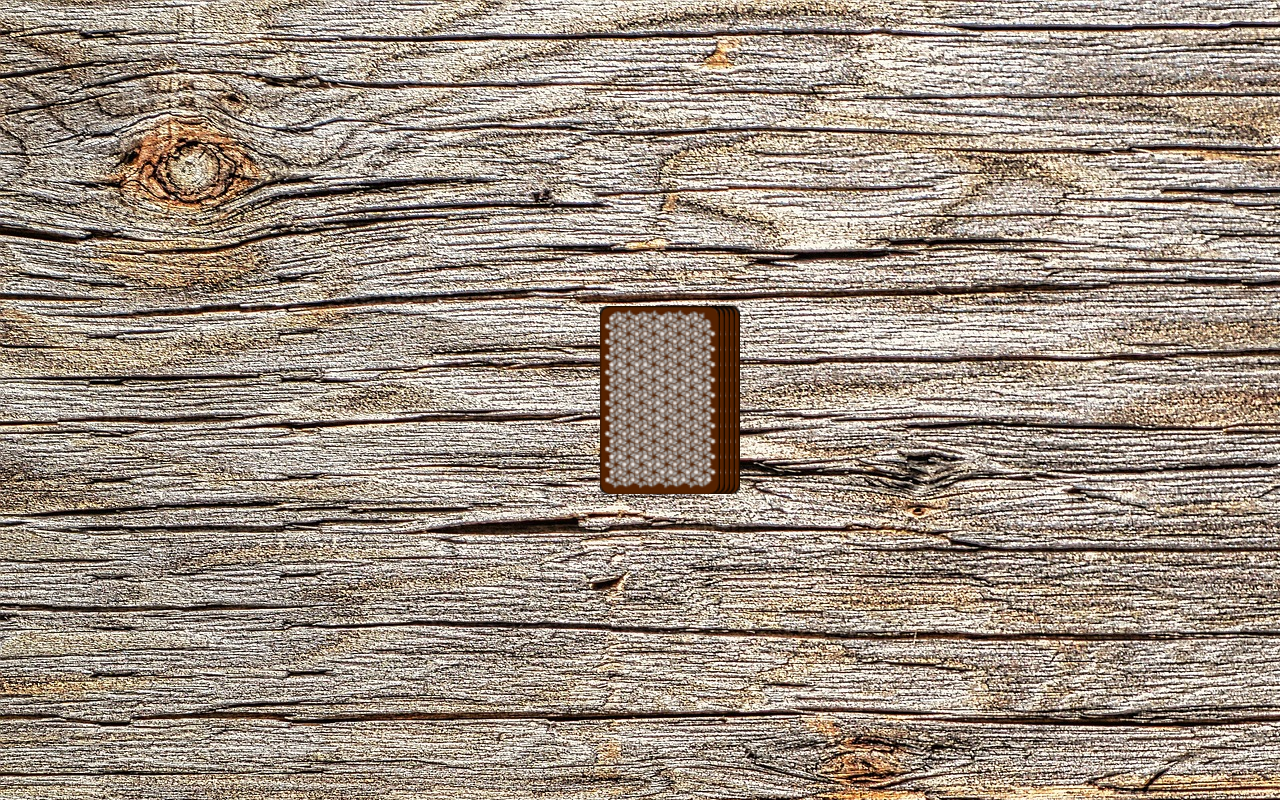
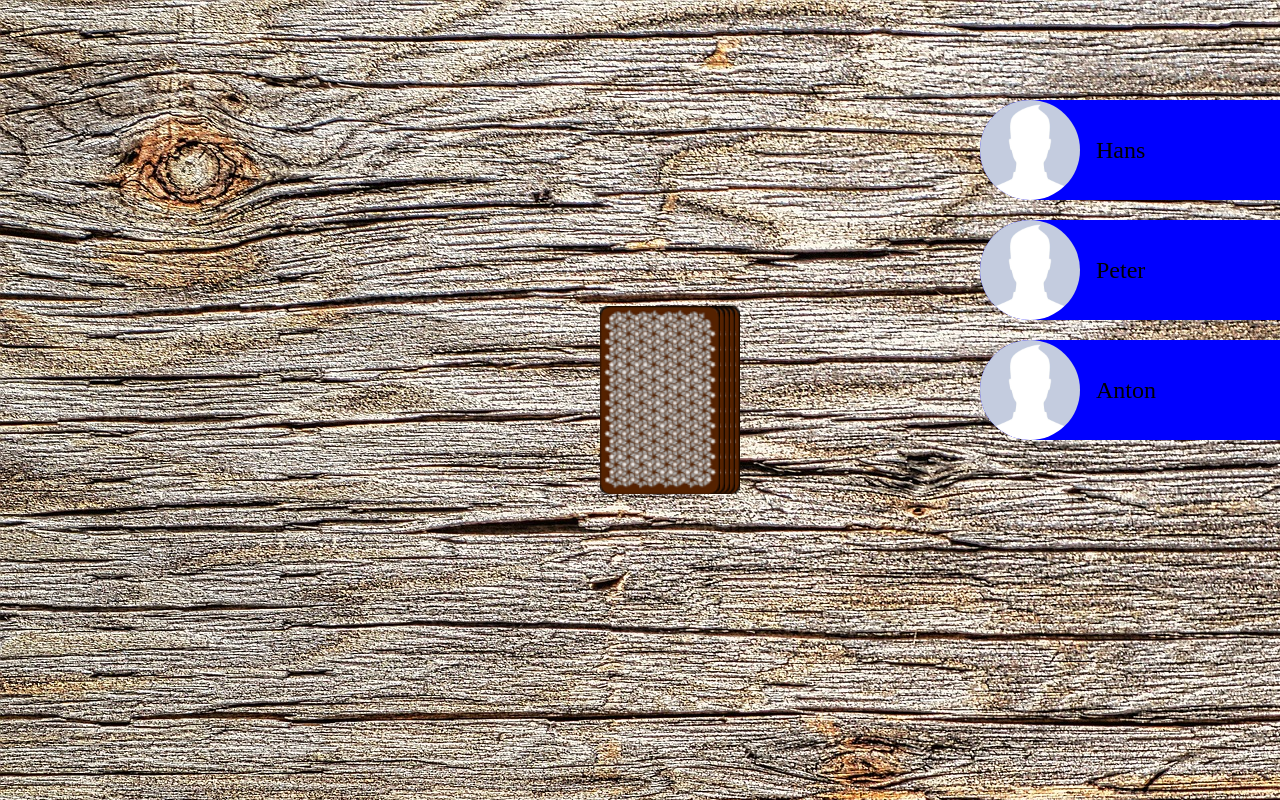
Before and after one commit to DietrichRichter/RingOfFire, an Angular app: page /game in a window 1280 px wide. Built offline with nearby package versions, Linux system fonts and the light colour scheme.

Commit message:
add players

```diff
--- a/src/app/app.module.ts
+++ b/src/app/app.module.ts
@@ -5,12 +5,14 @@ import { AppRoutingModule } from './app-routing.module';
 import { AppComponent } from './app.component';
 import { StartScreenComponent } from './start-screen/start-screen.component';
 import { GameComponent } from './game/game.component';
+import { PlayerComponent } from './player/player.component';
 
 @NgModule({
   declarations: [
     AppComponent,
     StartScreenComponent,
-    GameComponent
+    GameComponent,
+    PlayerComponent
   ],
   imports: [
     BrowserModule,
--- a/src/app/game/game.component.html
+++ b/src/app/game/game.component.html
@@ -1,9 +1,12 @@
+<app-player *ngFor="let player of game.players let i = index;" [ngStyle]="{'top.px': 100 + (i *120)}" [name]="player"
+    class="player-position"></app-player>
+
 <div class="game-field">
     <div class="card-stack">
         <img [ngStyle]="{'right.px': i * 5}" *ngFor="let c of [0, 1, 2, 3,]; let i = index;"
             src="assets/img/cards/card_cover.png">
-        <img (click)="takeCard()" class="top-card" style="right: 20px"
-            src="assets/img/cards/card_cover.png">
+        <img (click)="takeCard()" class="top-card" style="right: 20px" src="assets/img/cards/card_cover.png">
+        <img *ngFor="let card of game.playedCards" class="played-card" src="assets/img/cards/{{ card }}.png">
         <img (click)="takeCard()" *ngIf="pickCardAnimation" class="pick-card" style="right: 20px"
             src="assets/img/cards/{{ currentCard }}.png">
     </div>
--- a/src/app/game/game.component.scss
+++ b/src/app/game/game.component.scss
@@ -31,10 +31,20 @@
     }
 }
 
+.played-card {
+    right: 20px;
+    transform: scale(1) translateX(150px) translateY(-180px) rotate(-10deg);
+}
+
 .pick-card {
     transition: all 125ms ease-in-out;
     animation: pick-card-animation 1s ease-in-out;
     transform: scale(1) translateX(150px) translateY(-180px) rotate(-10deg);
+}
+
+.player-position {
+    position: absolute;
+    right: 0;
 }
 
 @keyframes pick-card-animation {
--- a/src/app/game/game.component.ts
+++ b/src/app/game/game.component.ts
@@ -9,7 +9,7 @@ import { Game } from 'src/models/game';
 export class GameComponent implements OnInit {
 
   pickCardAnimation = false;
-  currentCard?: string = '';
+  currentCard: string = '';
   game!: Game;
 
   constructor() { }
@@ -23,15 +23,14 @@ export class GameComponent implements OnInit {
   }
 
   takeCard() {
-    if (!this.pickCardAnimation) {
-      this.currentCard = this.game.stack.pop();
+    if (!this.pickCardAnimation && this.game.stack.length > 0) {
+      this.currentCard = this.game.stack.pop() as string;
       this.pickCardAnimation = true;
-      this.game.playedCards.push(this.currentCard);
-
 
       setTimeout(() => {
+        this.game.playedCards.push(this.currentCard);
         this.pickCardAnimation = false;
-      }, 1500)
+      }, 1000)
     }
   }
 
--- /dev/null
+++ b/src/app/player/player.component.html
@@ -0,0 +1,4 @@
+<div class="player">
+    <img src="assets/img/profilbild.jpg">
+    <span>{{ name }}</span>
+</div>
--- /dev/null
+++ b/src/app/player/player.component.scss
@@ -0,0 +1,21 @@
+.player {
+    width: 300px;
+    display: flex;
+    align-items: center;
+    font-size: 32px;
+    background-color: blue;
+    border-top-left-radius: 50px;
+    border-bottom-left-radius: 50px;
+
+    img {
+        height: 100px;
+        width: 100px;
+        object-fit: cover;
+        border-radius: 100%;
+    }
+
+    span {
+        font-size: 24px;
+        margin-left: 16px;
+    }
+}
--- /dev/null
+++ b/src/app/player/player.component.ts
@@ -0,0 +1,17 @@
+import { Component, Input, OnInit } from '@angular/core';
+
+@Component({
+  selector: 'app-player',
+  templateUrl: './player.component.html',
+  styleUrls: ['./player.component.scss']
+})
+export class PlayerComponent implements OnInit {
+
+  @Input() 'name': string;
+
+  constructor() { }
+
+  ngOnInit(): void {
+  }
+
+}
--- a/src/models/game.ts
+++ b/src/models/game.ts
@@ -1,5 +1,5 @@
 export class Game {
-    public players: string[] = [];
+    public players: string[] = ['Hans', 'Peter', 'Anton'];
     public stack: string[] = [];
     public playedCards: string[] = [];
     public currentPlayer: number = 0;
```
Also changed, not shown: src/assets/img/profilbild.jpg (added), 1 other file (tests, documents, lock files or other folders).
